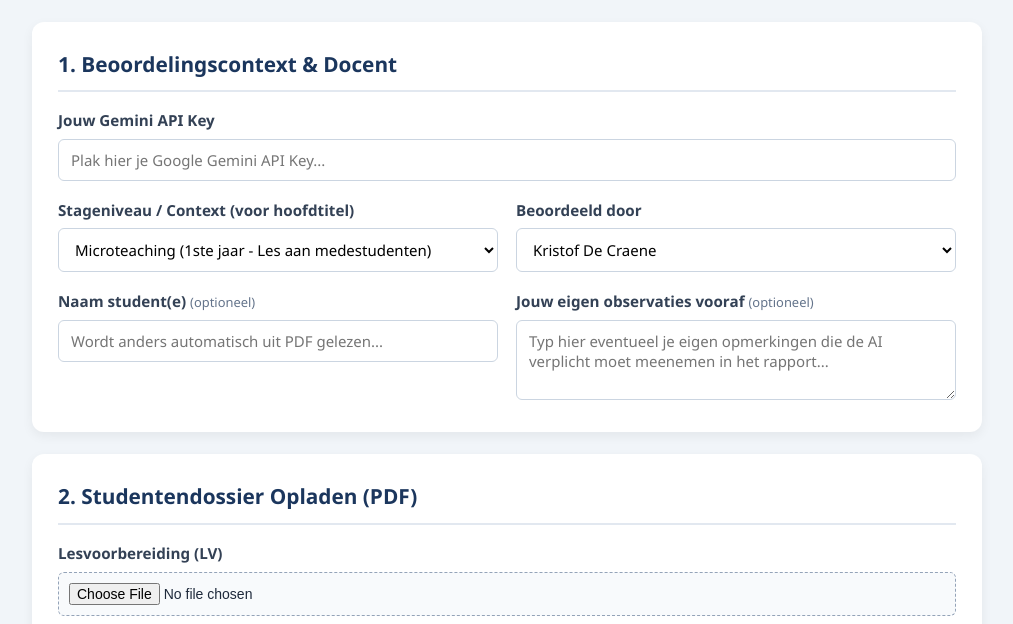
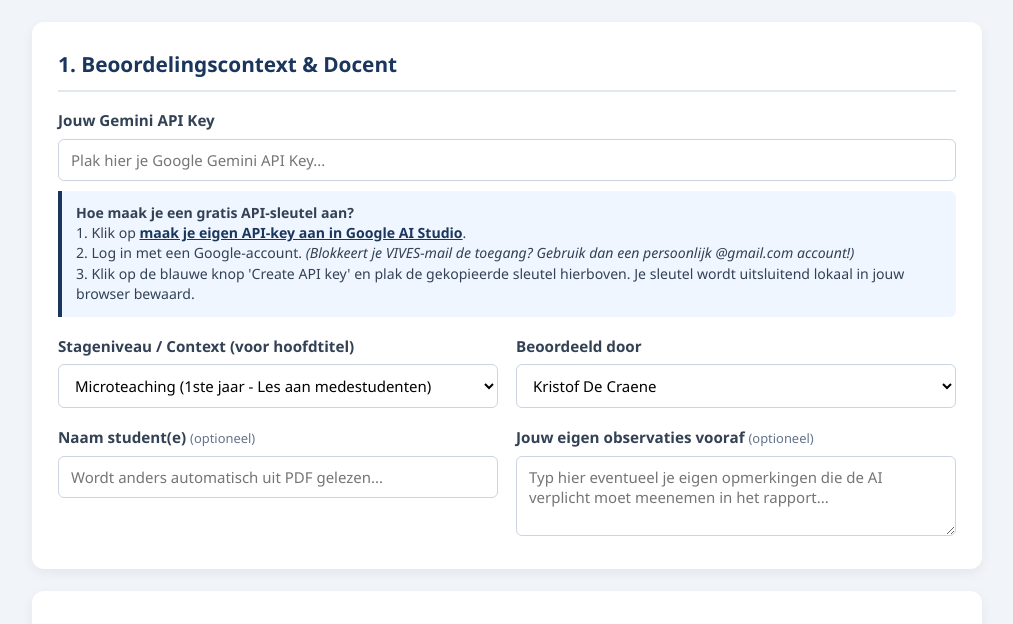
Before and after one commit to kristofdecraene/LVB-feedback-tool, a plain HTML site: page index.html in a window 1280 px wide. Shown: the part 127-751 px from the top of the page, without its empty margins (133-1146 px from the left). Drawn offline with nearby package versions, Linux system fonts and the light colour scheme.

Commit message:
Add info box for API key creation instructions
Added an info box for API key instructions and enhanced content clarity.

```diff
--- a/index.html
+++ b/index.html
@@ -122,6 +122,24 @@
             color: #64748b;
             display: block;
             margin-top: 4px;
+        }
+        .info-box {
+            background-color: #eff6ff;
+            border-left: 4px solid var(--vives-navy);
+            padding: 12px 14px;
+            margin-top: 10px;
+            border-radius: 0 6px 6px 0;
+            font-size: 0.88em;
+            color: #334155;
+            line-height: 1.45;
+        }
+        .info-box a {
+            color: var(--vives-navy);
+            font-weight: 700;
+            text-decoration: underline;
+        }
+        .info-box a:hover {
+            color: var(--vives-navy-light);
         }
         button {
             background-color: var(--vives-navy);
@@ -411,6 +429,13 @@
         <div class="form-group">
             <label for="apiKey">Jouw Gemini API Key</label>
             <input type="password" id="apiKey" placeholder="Plak hier je Google Gemini API Key...">
+
+            <div class="info-box">
+                <strong>Hoe maak je een gratis API-sleutel aan?</strong><br>
+                1. Klik op <a href="https://aistudio.google.com/app/apikey" target="_blank" rel="noopener noreferrer">maak je eigen API-key aan in Google AI Studio</a>.<br>
+                2. Log in met een Google-account. <em>(Blokkeert je VIVES-mail de toegang? Gebruik dan een persoonlijk @gmail.com account!)</em><br>
+                3. Klik op de blauwe knop 'Create API key' en plak de gekopieerde sleutel hierboven. Je sleutel wordt uitsluitend lokaal in jouw browser bewaard.
+            </div>
         </div>
 
         <div class="form-row">
@@ -456,6 +481,7 @@
         <div class="form-group">
             <label>Lespresentatie (PPT)</label>
             <input type="file" id="filePPT" accept="application/pdf">
+            <span class="help-text">Sla PowerPoint/Keynote eerst op als PDF via 'Opslaan als' > PDF.</span>
         </div>
         <div class="form-group">
             <label>Werkblad / Werkbundel (WB)</label>
@@ -686,7 +712,7 @@
         return container.innerHTML;
     }
 
-    // Robuuste API-aanroep (ongewijzigd)
+    // Robuuste API-aanroep (volledig ongewijzigd)
     async function callGeminiWithRetry(apiKey, payload) {
         const loadingText = document.getElementById("loading-text");
         const primaryModel = "models/gemini-3.8-flash";
@@ -803,7 +829,11 @@
             - STAGE 3: Daag uit als beginnende collega. Verwacht vakdidactische diepgang, scherpe historische nuance en strikte toepassing van de 35-puntenchecklist.
 
             VIVES-didactiek referentiekader (gebruik als meetlat):
-            - Fiche 2: Inhoudelijke expertise; correct onderscheid primaire/secundaire bronnen; minstens 2 werken in literatuurlijst.
+            - Fiche 2 (Inhoudelijke Expertise & Bronnen): Beoordeel de inhoudelijke expertise én het correcte onderscheid tussen primaire en secundaire bronnen in de les. Controleer daarnaast in de literatuurlijst van de lesvoorbereiding verplicht en expliciet deze 4 subcriteria:
+              (A) Of er voldoende bronnen aanwezig zijn;
+              (B) Of er voldoende leermethodes (schoolhandboeken geschiedenis, minstens 2 volgens Fiche 2) geconsulteerd zijn;
+              (C) Of de geraadpleegde bronnen voldoende kwalitatief en wetenschappelijk/vakdidactisch betrouwbaar zijn (geen vluchtige fora, Pinterest, Reddit of louter AI);
+              (D) Of de bronnen en leermethodes correct volgens de APA-normen genoteerd staan.
             - Fiche 3: Uitdagende onderzoeksvraag (geen ja/nee) in eigen woorden, 1-op-1 identiek geformuleerd in LV, PPT en WB.
             - Fiche 4 & 8 (Triangulatie): Inhoudstafel op 2 niveaus (1.1, 1.2...) moet letterlijk (elk woord en cijfer) identiek zijn in de Wat-kolom, Hoe-kolom, linkerkolom van de PPT en op het WB.
             - Fiche 5 (Lesdoelen): In eigen woorden (kennis/inzicht, vaardigheden, attitudes) met observeerbare handeling en inhoud, op de juiste plaats gekoppeld in kolom 2.
@@ -823,8 +853,9 @@
             [Schrijf hier een korte, warme en motiverende alinea waarin je de sterke rode draad benoemt en de belangrijkste focuspunten samenvat.]
 
             ### [Kleurcode-tag] 1. Inhoudelijke Expertise & Bronnen (Fiche 2)
-            * **Observatie:** [Concrete analyse met verwijzing naar bronnen/pagina's]
-            * **Tip voor de draft:** [Concrete, coachende feed-forward]
+            * **Observatie:** [Bespreek eerst de inhoudelijke historische expertise in de les en het correcte gebruik van primaire/secundaire bronnen. Ga daarna standaard en expliciet in op: (A) de hoeveelheid bronnen, (B) het aantal geconsulteerde leermethodes/handboeken, (C) de kwaliteit van de bronnen, en (D) de correctheid van de APA-notering.]
+            * **Aan te passen elementen:** [Som hier heel concreet op wat de student moet aanpassen voor (A) Aantal bronnen, (B) Geconsulteerde leermethodes, (C) Kwaliteit van de bronnen, en (D) APA-notering.]
+            * **Tip voor de draft:** [Concrete, coachende feed-forward over de inhoudelijke expertise en het bronnengebruik in de les]
 
             ### [Kleurcode-tag] 2. De Onderzoeksvraag (Fiche 3)
             * **Observatie:** [Concrete analyse en vergelijking formulering tussen LV, PPT en WB]
```
